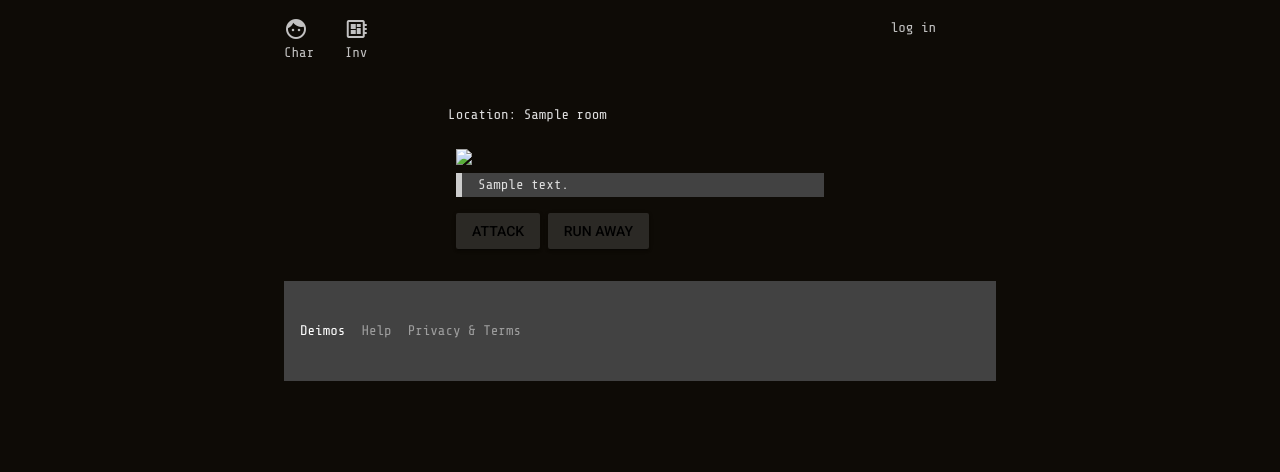
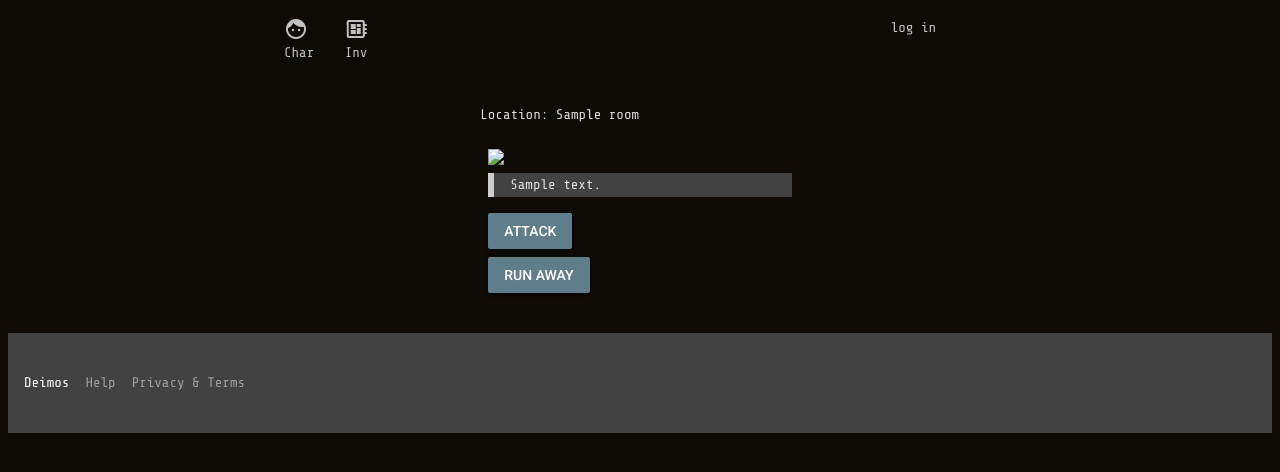
Before and after one commit to tigwyk/spacerpg, a Flask app: template templates/index.html in a window 1280 px wide. Shown: the top 472 px of the page. Run offline with Flask 2, Linux system fonts and the light colour scheme; the template is opened without the code that fills it: values that come from a table or form of the project are taken from there, others are empty; tables that the repository leaves empty hold one stand-in row (values such as "Sample post"); some libraries are stand-ins or nearby versions.

Commit message:
Prettying up the front end further

```diff
--- a/templates/index.html
+++ b/templates/index.html
@@ -20,17 +20,20 @@
 		<div class="mdl-cell mdl-cell--12-col mdl-cell--4-col-phone">
 			<p id="console">Not ready yet.</p>
 		</div>
+		{% if character.opponent %}
 		<div class="mdl-cell mdl-cell--12-col mdl-cell--4-col-phone">
-		{% if character.opponent %}
-		<a href="#"><button class="mdl-button mdl-js-button mdl-button--raised">
+			<a href="#"><button class="mdl-button mdl-js-button mdl-button--raised mdl-button--colored">
 					Attack
-			</button></a>
-			 <a href="#"><button class="mdl-button mdl-js-button mdl-button--raised">
+				</button></a></div>
+				<div class="mdl-cell mdl-cell--12-col mdl-cell--4-col-phone">
+					<a href="#"><button class="mdl-button mdl-js-button mdl-button--raised mdl-button--colored">
 							Run Away
-									                         </button></a>
+						</button></a></div>
 						{% else %}
 						{% for exit in character.location.exits %}
-												 <a href="#"><button class="mdl-button mdl-js-button mdl-button--raised">Travel {{exit.name}}</button></a>
+						<div class="mdl-cell mdl-cell--12-col mdl-cell--4-col-phone">
+							<a href="#"><button class="mdl-button mdl-js-button mdl-button--raised mdl-button--colored"><i class="material-icons">exit_to_app</i> Travel {{exit.name}}</button></a>
+						</div>
 						{% endfor %}
 						{% endif %}
 	</div>
```
Lines whose indentation alone changed are shown as unchanged.
